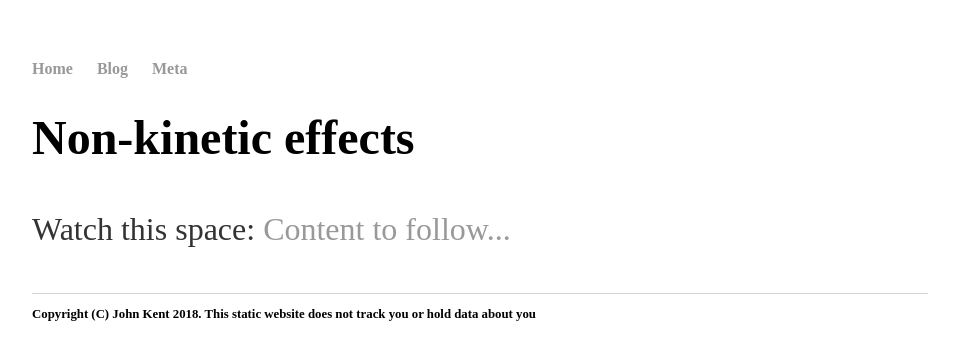
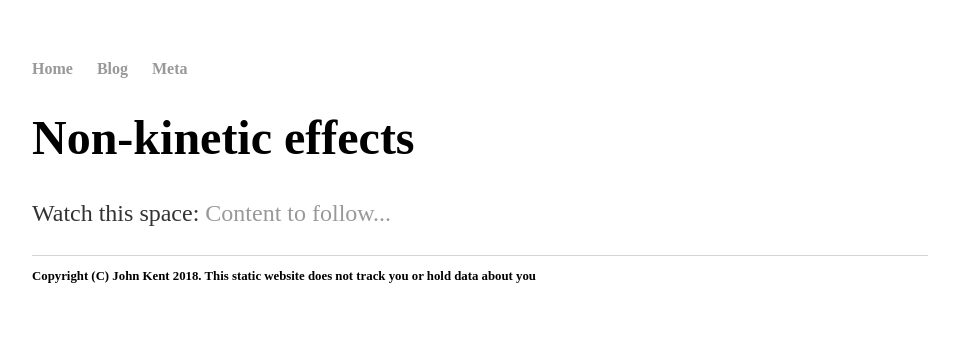
Before and after one commit to KineticLensman/KineticLensman.github.io, a Jekyll site: the page built from index.html, in a window 1280 px wide. Shown: the top 360 px of the page, without its empty margins (160-1119 px from the left). Built offline with Jekyll 4.4.1, drawn with Linux system fonts in a browser that asks for light colours.

Commit message:
Update main.css

```diff
--- a/css/main.css
+++ b/css/main.css
@@ -24,8 +24,8 @@ h1 {
     /* font-family:'Helvetica', 'Arial', 'Sans-Serif'; */
 }
 p {
-    font-size: 2em;    /* was 1.5 */
-    line-height: 2em; /* was 1.4 */
+    font-size: 1.5em;    /* was 1.5 */
+    line-height: 1.4em; /* was 1.4 */
     color: #333;
 }
 footer {
```
